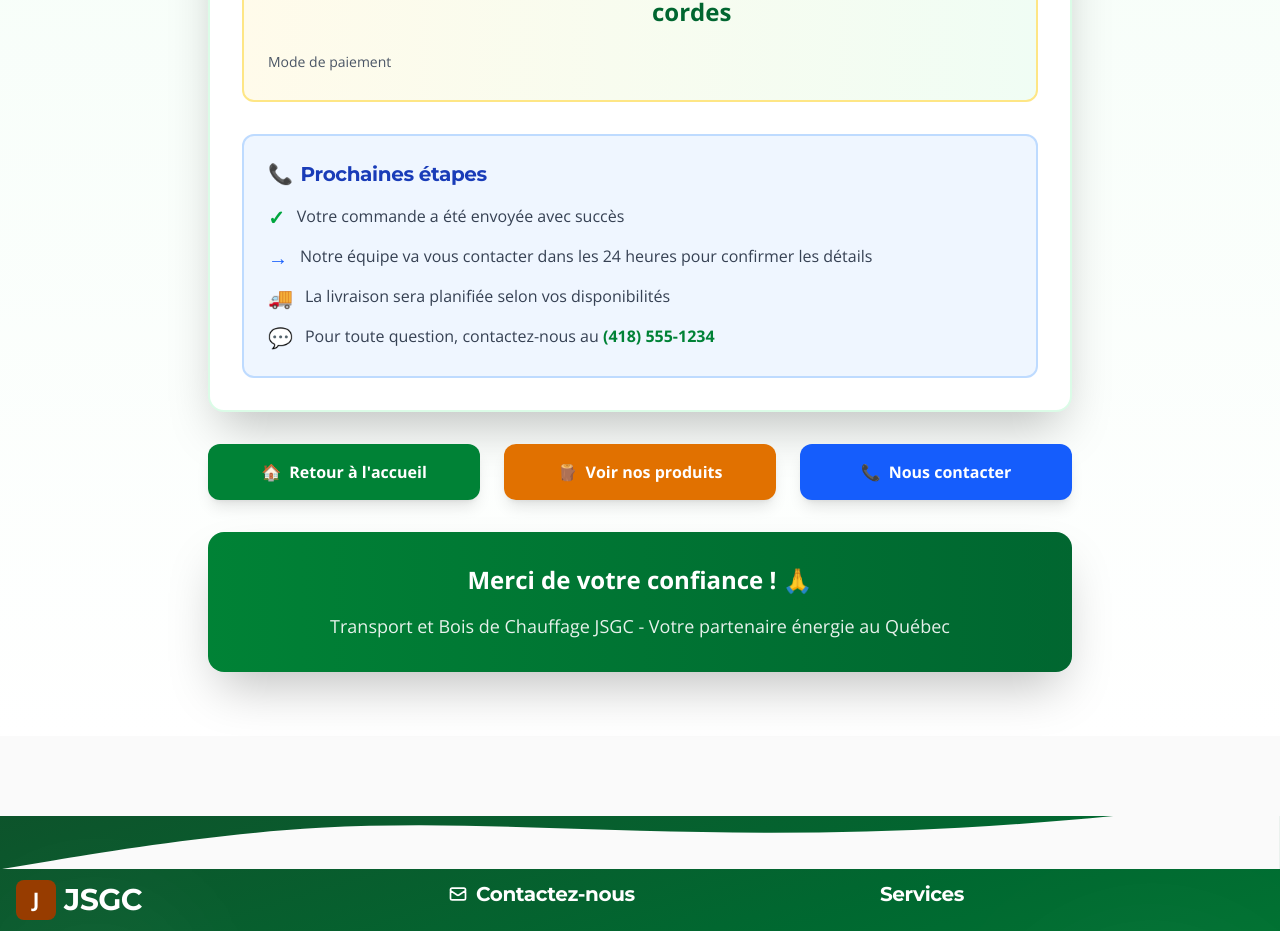
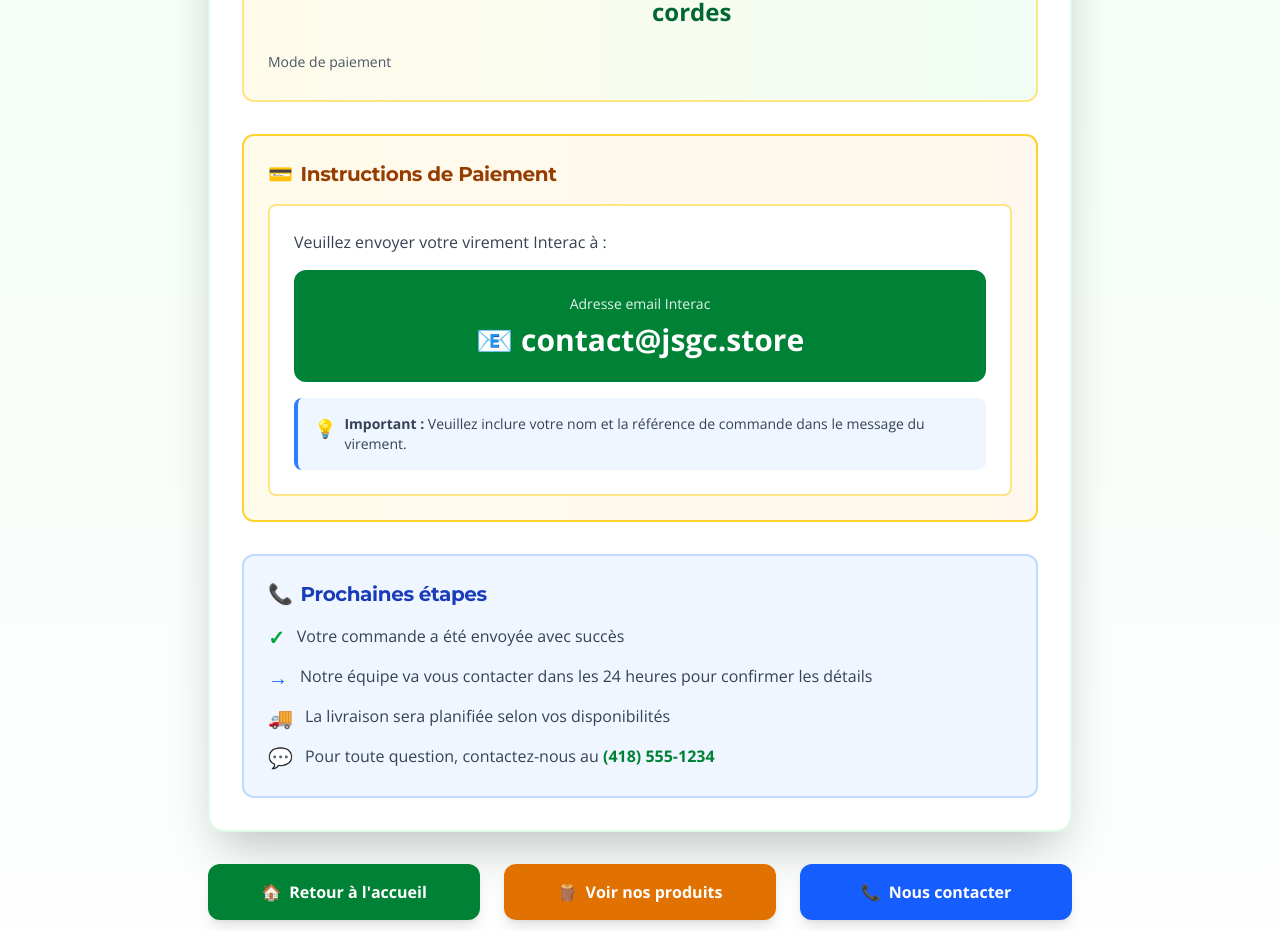
Before and after one commit to afriklabprojet/bous2, a Next.js app: page /merci in a window 1280 px wide. Shown: the part 814-1745 px from the top of the page. Built offline with nearby package versions, Linux system fonts and the light colour scheme; no server answers.

Commit message:
feat: add prominent Interac payment instructions to thank you page

```diff
--- a/app/merci/page.tsx
+++ b/app/merci/page.tsx
@@ -189,6 +189,44 @@ function ThankYouContent() {
             </div>
           </div>
 
+          {/* Payment Instructions */}
+          <div className="bg-linear-to-r from-amber-50 to-orange-50 rounded-xl p-6 border-2 border-amber-300 mb-8">
+            <h3 className="text-xl font-bold mb-4 text-amber-800 flex items-center gap-2">
+              <span>💳</span>
+              {language === "fr"
+                ? "Instructions de Paiement"
+                : "Payment Instructions"}
+            </h3>
+            <div className="bg-white rounded-lg p-6 border-2 border-amber-200">
+              <p className="text-gray-700 mb-4">
+                {language === "fr"
+                  ? "Veuillez envoyer votre virement Interac à :"
+                  : "Please send your Interac transfer to:"}
+              </p>
+              <div className="bg-green-700 text-white rounded-xl p-6 text-center mb-4">
+                <p className="text-sm mb-2 opacity-90">
+                  {language === "fr" ? "Adresse email Interac" : "Interac email address"}
+                </p>
+                <p className="text-2xl md:text-3xl font-bold">
+                  📧 contact@jsgc.store
+                </p>
+              </div>
+              <div className="bg-blue-50 rounded-lg p-4 border-l-4 border-blue-500">
+                <p className="text-sm text-gray-700 flex items-start gap-2">
+                  <span className="text-blue-600 font-bold text-lg">💡</span>
+                  <span>
+                    <strong>
+                      {language === "fr" ? "Important :" : "Important:"}
+                    </strong>{" "}
+                    {language === "fr"
+                      ? "Veuillez inclure votre nom et la référence de commande dans le message du virement."
+                      : "Please include your name and order reference in the transfer message."}
+                  </span>
+                </p>
+              </div>
+            </div>
+          </div>
+
           {/* Next Steps */}
           <div className="bg-blue-50 rounded-xl p-6 border-2 border-blue-200">
             <h3 className="text-xl font-bold mb-4 text-blue-800 flex items-center gap-2">
```
